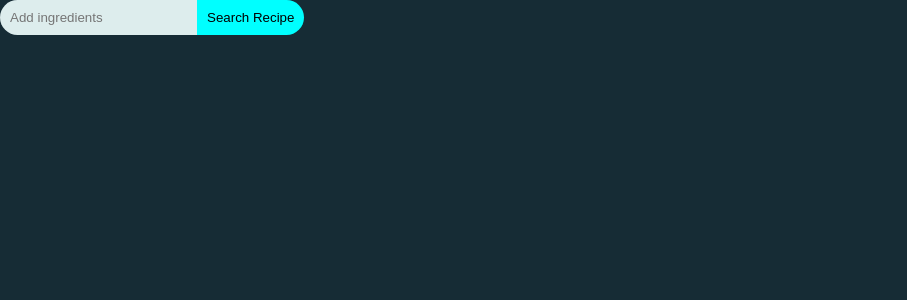
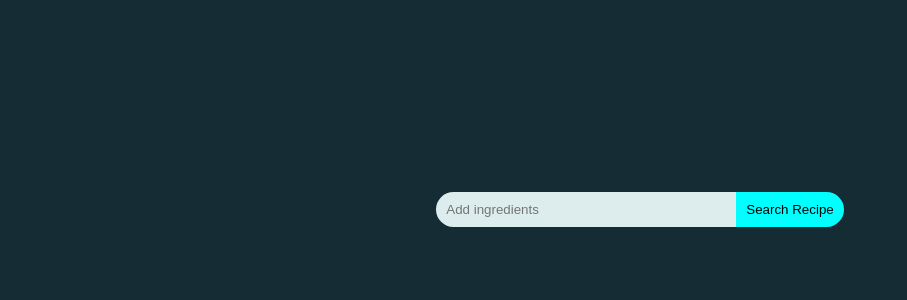
Before and after one commit to refilwe-m/recipe-search-app, a React (Vite) app: page / in a window 1280 px wide. Shown: the top 300 px of the page, without its empty margins (0-907 px from the left). Built offline with nearby package versions, Linux system fonts and the light colour scheme.

Commit message:
better look+

```diff
--- a/src/App.scss
+++ b/src/App.scss
@@ -0,0 +1,5 @@
+.App {
+  margin-top: 15%;
+  display: flex;
+  justify-content: space-around;
+}
--- a/src/page/searchPage/search-page.scss
+++ b/src/page/searchPage/search-page.scss
@@ -7,8 +7,19 @@ input {
     border-bottom-right-radius: 30px;
   }
   &[type="search"] {
+    width: 300px;
     background-color: rgb(221, 237, 237);
     border-top-left-radius: 30px;
     border-bottom-left-radius: 30px;
   }
 }
+
+sub {
+  color: #50e4ea;
+}
+
+#ingredients {
+  ul {
+    color: #e28122;
+  }
+}
```
